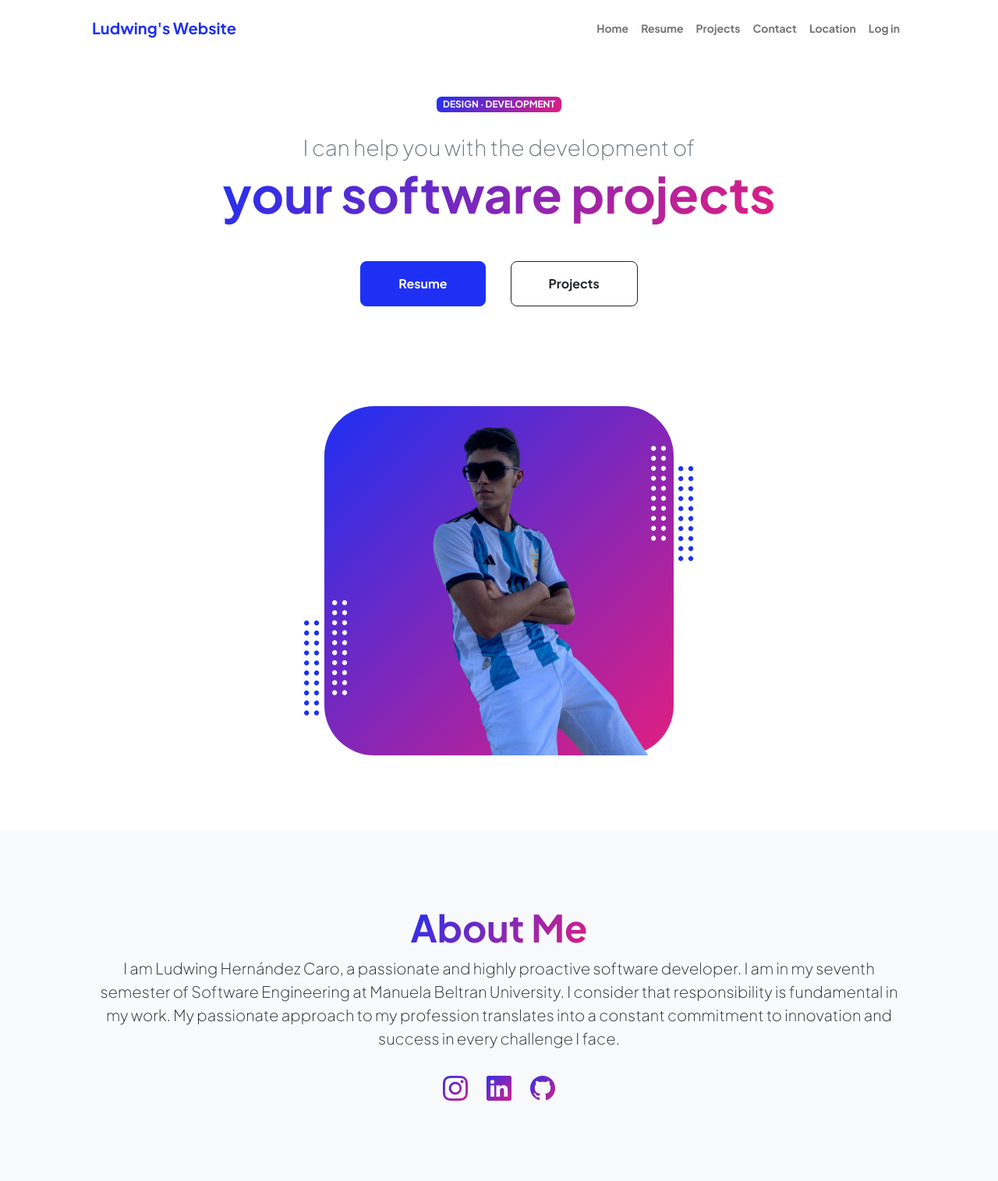
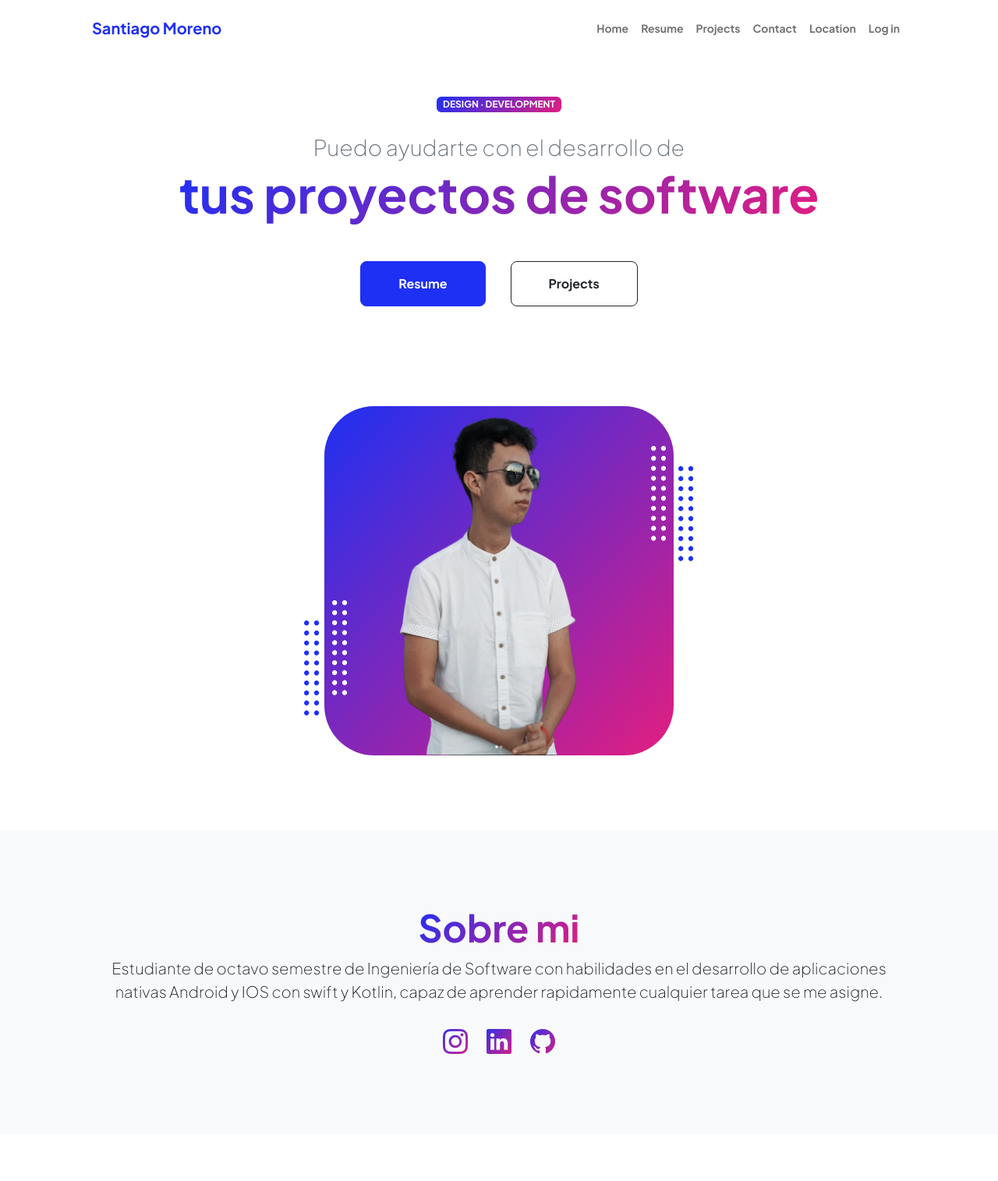
Before and after one commit to Santimormur/angelPortafolio, a Django app: page / in a window 1280 px wide. Shown: the whole page at 78% size. After the commit the page ends 1352 px from the top, so only its background shows below. Run offline with Django 4.2, Linux system fonts and the light colour scheme; some libraries are stand-ins or nearby versions.

Commit message:
commit 2
todo hasta el projects

```diff
--- a/Django/apps/contacts/views.py
+++ b/Django/apps/contacts/views.py
@@ -31,7 +31,7 @@ def contactame(request):
       tname,
       template_contact,
       settings.EMAIL_HOST_USER,
-      ['ludwing2002@gmail.com']
+      ['morenoangel1902@gmail.com']
     )
 
     email.fail_silently = False
--- a/Django/apps/locations/templates/pages/locations.html
+++ b/Django/apps/locations/templates/pages/locations.html
@@ -7,7 +7,7 @@
 <!-- Page Content-->
 <div class="container px-5 my-5">
     <div class="text-center mb-5">
-        <h1 class="display-5 fw-bolder mb-0"><span class="text-gradient d-inline">My Location</span></h1>
+        <h1 class="display-5 fw-bolder mb-0"><span class="text-gradient d-inline">Mi Ubicación</span></h1>
     </div>
     <div class="row gx-5 justify-content-center">
         <div class="col-lg-11 col-xl-9 col-xxl-8">
--- a/Django/djclean/settings.py
+++ b/Django/djclean/settings.py
@@ -143,9 +143,10 @@ MEDIA_URL ='/media/'
 EMAIL_BACKEND = 'django.core.mail.backends.smtp.EmailBackend'
 EMAIL_HOST = 'smtp.gmail.com'
 EMAIL_PORT = 587
-EMAIL_HOST_USER = 'ludwing2002@gmail.com'
-EMAIL_HOST_PASSWORD = 'kazreynarnpfstsa'
+EMAIL_HOST_USER = 'morenoangel1902@gmail.com'
+EMAIL_HOST_PASSWORD = 'vkkljtboztglpcuy'
 EMAIL_USE_TLS = True
+
 
 # variables de entorno
 LOGIN_REDIRECT_URL = 'inicio'
--- a/Django/templates/includes/Header.html
+++ b/Django/templates/includes/Header.html
@@ -2,7 +2,7 @@
 <!-- Navigation-->
 <nav class="navbar navbar-expand-lg navbar-light bg-white py-3">
     <div class="container px-5">
-        <a class="navbar-brand" href="{% url 'inicio' %}"><span class="fw-bolder text-primary">Ludwing's Website</span></a>
+        <a class="navbar-brand" href="{% url 'inicio' %}"><span class="fw-bolder text-primary">Santiago Moreno</span></a>
         <button class="navbar-toggler" type="button" data-bs-toggle="collapse" data-bs-target="#navbarSupportedContent"
             aria-controls="navbarSupportedContent" aria-expanded="false" aria-label="Toggle navigation"><span
                 class="navbar-toggler-icon"></span></button>
--- a/Django/templates/pages/inicio.html
+++ b/Django/templates/pages/inicio.html
@@ -14,8 +14,8 @@
                     <div class="badge bg-gradient-primary-to-secondary text-white mb-4">
                         <div class="text-uppercase">Design &middot; Development </div>
                     </div>
-                    <div class="fs-3 fw-light text-muted">I can help you with the development of</div>
-                    <h1 class="display-3 fw-bolder mb-5"><span class="text-gradient d-inline">your software projects</span></h1>
+                    <div class="fs-3 fw-light text-muted">Puedo ayudarte con el desarrollo de</div>
+                    <h1 class="display-3 fw-bolder mb-5"><span class="text-gradient d-inline">tus proyectos de software</span></h1>
                     <div class="d-grid gap-3 d-sm-flex justify-content-sm-center justify-content-xxl-start mb-3">
                         <a class="btn btn-primary btn-lg px-5 py-3 me-sm-3 fs-6 fw-bolder" href="resume.html">Resume</a>
                         <a class="btn btn-outline-dark btn-lg px-5 py-3 fs-6 fw-bolder"
@@ -29,7 +29,7 @@
                     <div class="profile bg-gradient-primary-to-secondary">
                         <!-- TIP: For best results, use a photo with a transparent background like the demo example below-->
                         <!-- Watch a tutorial on how to do this on YouTube (link)-->
-                        <img class="profile-img" src="{% static 'assets/fotoLud.png' %}" alt="..." />
+                        <img class="profile-img" src="{% static 'assets/angelfoto.png' %}" alt="..." />
                         <div class="dots-1">
                             <!-- SVG Dots-->
                             <svg version="1.1" xmlns="http://www.w3.org/2000/svg"
@@ -322,16 +322,15 @@
         <div class="row gx-5 justify-content-center">
             <div class="col-xxl-8">
                 <div class="text-center my-5">
-                    <h2 class="display-5 fw-bolder"><span class="text-gradient d-inline">About Me</span></h2>
-                    <p class="lead fw-light mb-4">I am Ludwing Hernández Caro, a passionate and highly proactive software developer.
-                        I am in my seventh semester of Software Engineering at Manuela Beltran University.
-                        I consider that responsibility is fundamental in my work.
-                            My passionate approach to my profession translates into a constant commitment to innovation
-                            and success in every challenge I face.</p>
+                    <h2 class="display-5 fw-bolder"><span class="text-gradient d-inline">Sobre mi</span></h2>
+                    <p class="lead fw-light mb-4">Estudiante de octavo semestre de Ingeniería de Software con habilidades en el desarrollo de aplicaciones nativas Android y IOS
+                        con swift y Kotlin, capaz de aprender rapidamente cualquier tarea que se me asigne.
+                    </p>
+                    <p class="lead fw-light mb-4"></p>
                     <div class="d-flex justify-content-center fs-2 gap-4">
-                        <a class="text-gradient" href="https://instagram.com/ludwing.hernandez.20?igshid=OGQ5ZDc2ODk2ZA=="><i class="bi bi-instagram"></i></a>
-                        <a class="text-gradient" href="https://www.linkedin.com/in/ludwing-wladimir-hernandez-caro-596159237?utm_source=share&utm_campaign=share_via&utm_content=profile&utm_medium=android_app"><i class="bi bi-linkedin"></i></a>
-                        <a class="text-gradient" href="https://github.com/Ludwinghc"><i class="bi bi-github"></i></a>
+                        <a class="text-gradient" href="https://www.instagram.com/_angelin_13/=="><i class="bi bi-instagram"></i></a>
+                        <a class="text-gradient" href="https://www.linkedin.com/in/angel-santiago-moreno-murcia-77b614241/"><i class="bi bi-linkedin"></i></a>
+                        <a class="text-gradient" href="https://github.com/Santimormur"><i class="bi bi-github"></i></a>
                     </div>
                 </div>
             </div>
```
Also changed, not shown: Django/templates/pages/resume.html (+37 -37 lines), Django/db.sqlite3, Django/static/assets/angelfoto.png (added), Django/static/assets/foto.png (deleted), Django/static/assets/fotoLud.png (deleted), Django/static/assets/profile.png (deleted).
